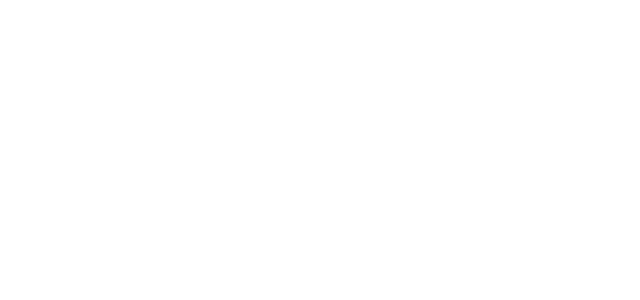
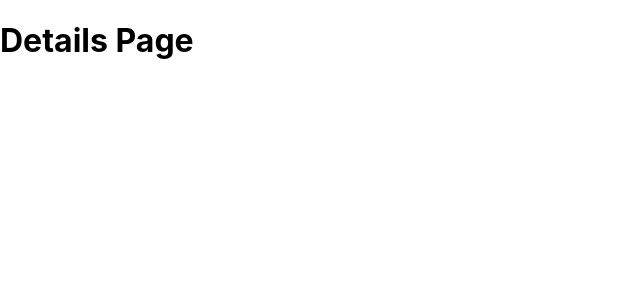
Before and after one commit to rkalafos/music-be-real, a React (Create React App) app: page /details/1 in a window 1280 px wide. Before the commit this address had no page. Shown: the top 300 px of the page, without its empty margins (0-640 px from the left). Built offline with nearby package versions, Linux system fonts and the light colour scheme.

Commit message:
More basic routes

```diff
--- a/src/App.js
+++ b/src/App.js
@@ -2,6 +2,9 @@ import './App.css';
 import {BrowserRouter, Routes, Route} from "react-router-dom";
 import Home from "./components/home";
 import Profile from "./components/profile";
+import Details from "./components/details";
+import Search from "./components/search";
+import Login from "./components/login";
 
 function App() {
   return (
@@ -10,6 +13,9 @@ function App() {
           <Routes>
               <Route index element={<Home/>} />
               <Route path="/profile/:profileId?" element={<Profile/>} />
+              <Route path="/details/:did" element={<Details />}/>
+              <Route path="/search" element={<Search />} />
+              <Route path="/login" element={<Login />} />
           </Routes>
         </div>
       </BrowserRouter>
--- /dev/null
+++ b/src/components/details.js
@@ -0,0 +1,11 @@
+import React from 'react';
+
+
+const Details = () => {
+    return(
+        <>
+            <h1>Details Page</h1>
+        </>
+    )
+};
+export default Details;
--- /dev/null
+++ b/src/components/login.js
@@ -0,0 +1,11 @@
+import React from 'react';
+
+
+const Login = () => {
+    return(
+        <>
+            <h1>Login Page</h1>
+        </>
+    )
+};
+export default Login;
--- /dev/null
+++ b/src/components/search.js
@@ -0,0 +1,11 @@
+import React from 'react';
+
+
+const Search = () => {
+    return(
+        <>
+            <h1>Search Page</h1>
+        </>
+    )
+};
+export default Search;
```
